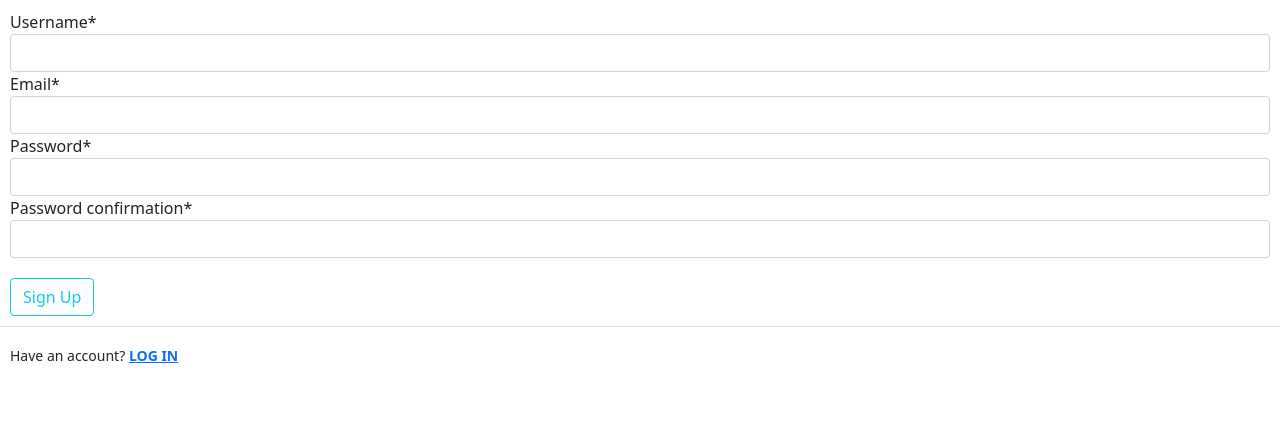
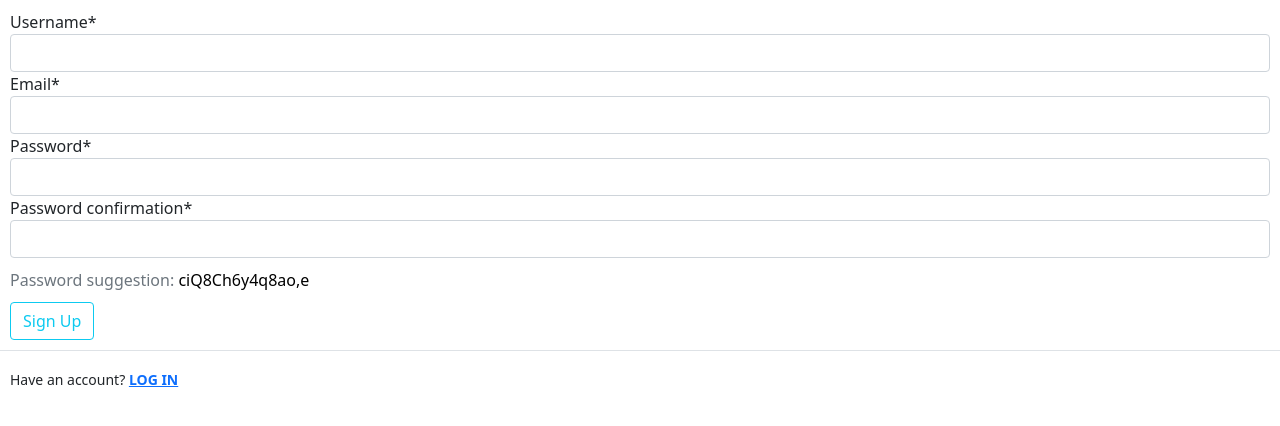
Before and after one commit to iamnihal/warf, a Django app: page /register/ in a window 1280 px wide. Shown: the top 426 px of the page. Run offline with Django 3.2, Linux system fonts and the light colour scheme; some libraries are stand-ins or nearby versions.

Commit message:
Add password suggestion feature in register view

```diff
--- a/users/templates/users/register.html
+++ b/users/templates/users/register.html
@@ -13,6 +13,9 @@
             {{ form|crispy }}
         </div>
     </div>
+    <div style="margin-left: 10px;" class="text-muted">
+      Password suggestion: <span style="color:black;">{{ password }}</span>
+    </div>
     <div style="padding: 10px;">
         <button class="btn btn-outline-info" type="submit">Sign Up</button>
     </div>
--- a/users/views.py
+++ b/users/views.py
@@ -8,9 +8,16 @@ from django.core.paginator import Paginator
 from testing.forms import AddTargetForm
 from testing.models import Scan, ResultFileName
 from testing.views import *
+import string as st
+import random
 
 
 def register(request):
+    password_suggestion = "".join(
+        random.choices(
+            st.digits + st.ascii_lowercase + st.ascii_letters + st.punctuation, k=15
+        )
+    )
     if request.method == "POST":
         form = UserRegisterForm(request.POST)
         if form.is_valid():
@@ -24,7 +31,9 @@ def register(request):
             return redirect("dashboard")
     else:
         form = UserRegisterForm()
-    return render(request, "users/register.html", {"form": form})
+    return render(
+        request, "users/register.html", {"form": form, "password": password_suggestion}
+    )
 
 
 @login_required
@@ -118,7 +127,11 @@ def target(request):
                 )
                 total_targets = target_list.count()
                 paginator = Paginator(target_list, 8)
-                page_number = request.GET.get('page')
+                page_number = request.GET.get("page")
                 page_obj = paginator.get_page(page_number)
 
-                return render(request, "users/targets.html", {"targets": page_obj, "total_targets":total_targets})
+                return render(
+                    request,
+                    "users/targets.html",
+                    {"targets": page_obj, "total_targets": total_targets},
+                )
```
